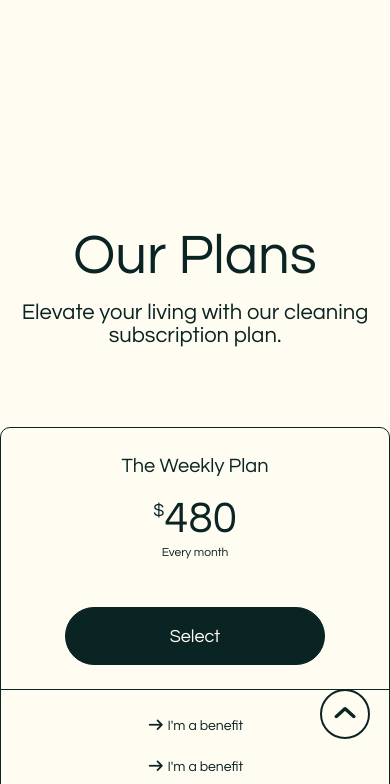
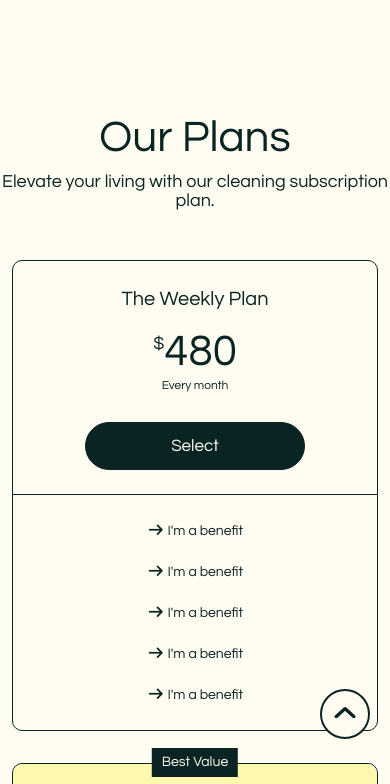
Before and after one commit to Dachi2424/HTML_CSS_cleaning_service, a plain HTML site: page other-pages/plans/plans.html in a window 390 px wide. Shown: the part 55-839 px from the top of the page. Drawn offline with Linux system fonts and the light colour scheme.

Commit message:
davamate

```diff
--- a/mobile-responsives/mob-plans.scss
+++ b/mobile-responsives/mob-plans.scss
@@ -19,6 +19,37 @@
       font-size: 1.6rem;
     }
   }
+
+
+  .section1{
+    padding-top: 90px;
+    padding-bottom: 50px;
+    .s1-header{
+      font-size: 44px;
+      margin-bottom: 12px;
+    }
+    .s1-heading{
+      font-size: 18px;
+      margin-bottom: 50px;
+    }
+    .paycard-container{
+      .pay-card{
+        width: 94%;
+        .upper-side{
+          padding-inline: 0px;
+          .every-month-text{
+            margin-bottom: 30px;
+          }
+          .select-btn{
+            width: 220px;
+            height: 48px;
+            font-size: 17px;
+          }
+        }
+      }
+    }
+  }
+
 
   footer{
     padding: 50px 30px;
--- a/other-pages/plans/plans.html
+++ b/other-pages/plans/plans.html
@@ -25,7 +25,7 @@
       <i onclick=openBurgerMenu() class="fa-solid fa-bars"></i>
       <ul class="mobile-navigation">
         <div class="upper-side">
-          <a href=""><img src="./images/user.png" alt="user"> Log In</a>
+          <a href=""><img src="../../images/user.png" alt="user"> Log In</a>
           <i onclick=closeBurgerMenu() class="fa-solid fa-xmark"></i>
         </div>
         <div class="lower-side">
@@ -131,5 +131,7 @@
     <p>&#169; 2035 by The Cleanic. Powered and secured by <a
         href="https://manage.wix.com/account/websites?referralAdditionalInfo=Route" target="_blank">Wix</a></p>
   </div>
+
+  <script src="../../script.js"></script>
 </body>
 </html>
```
Also changed, not shown: mobile-responsives/mob-plans.css, 1 other file.
